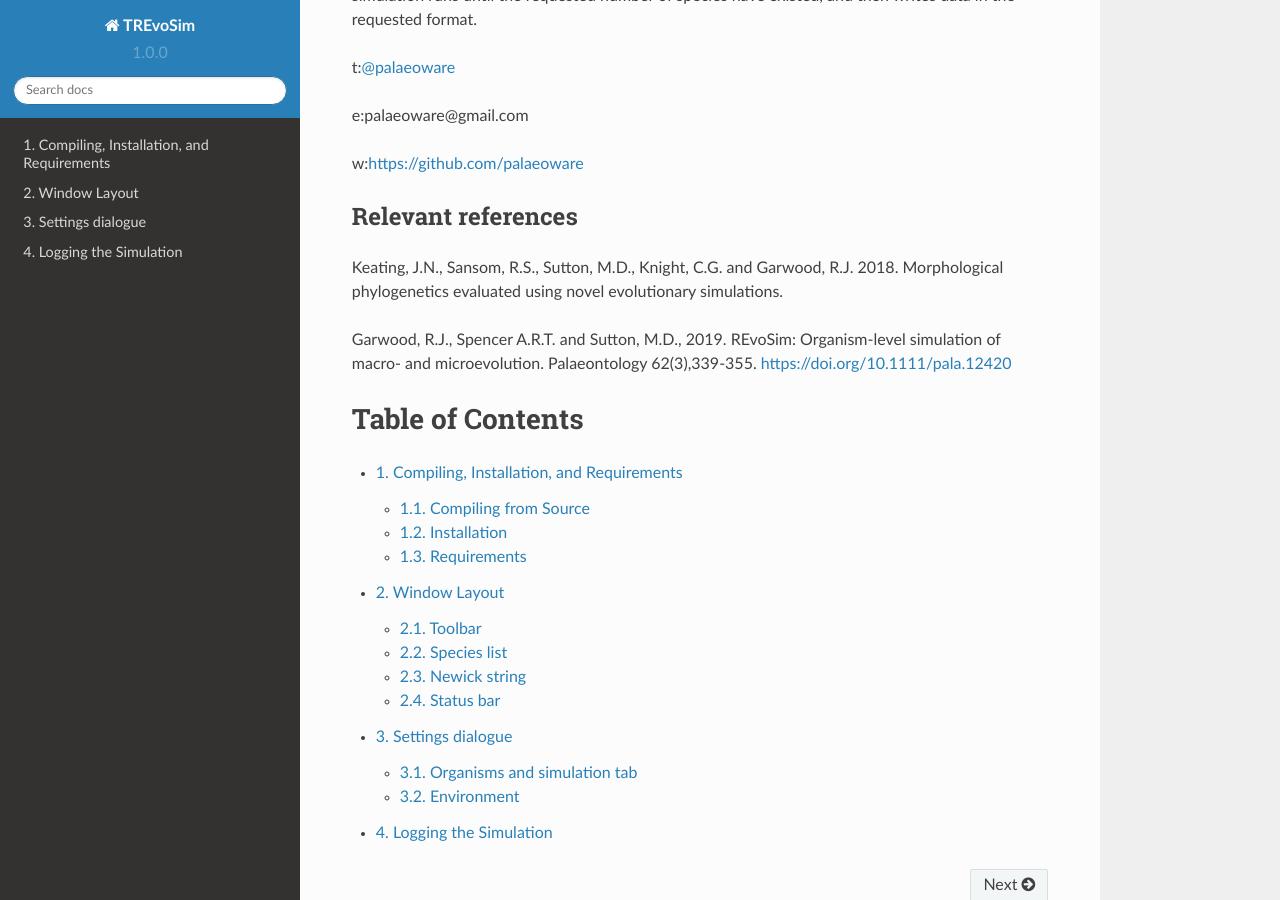
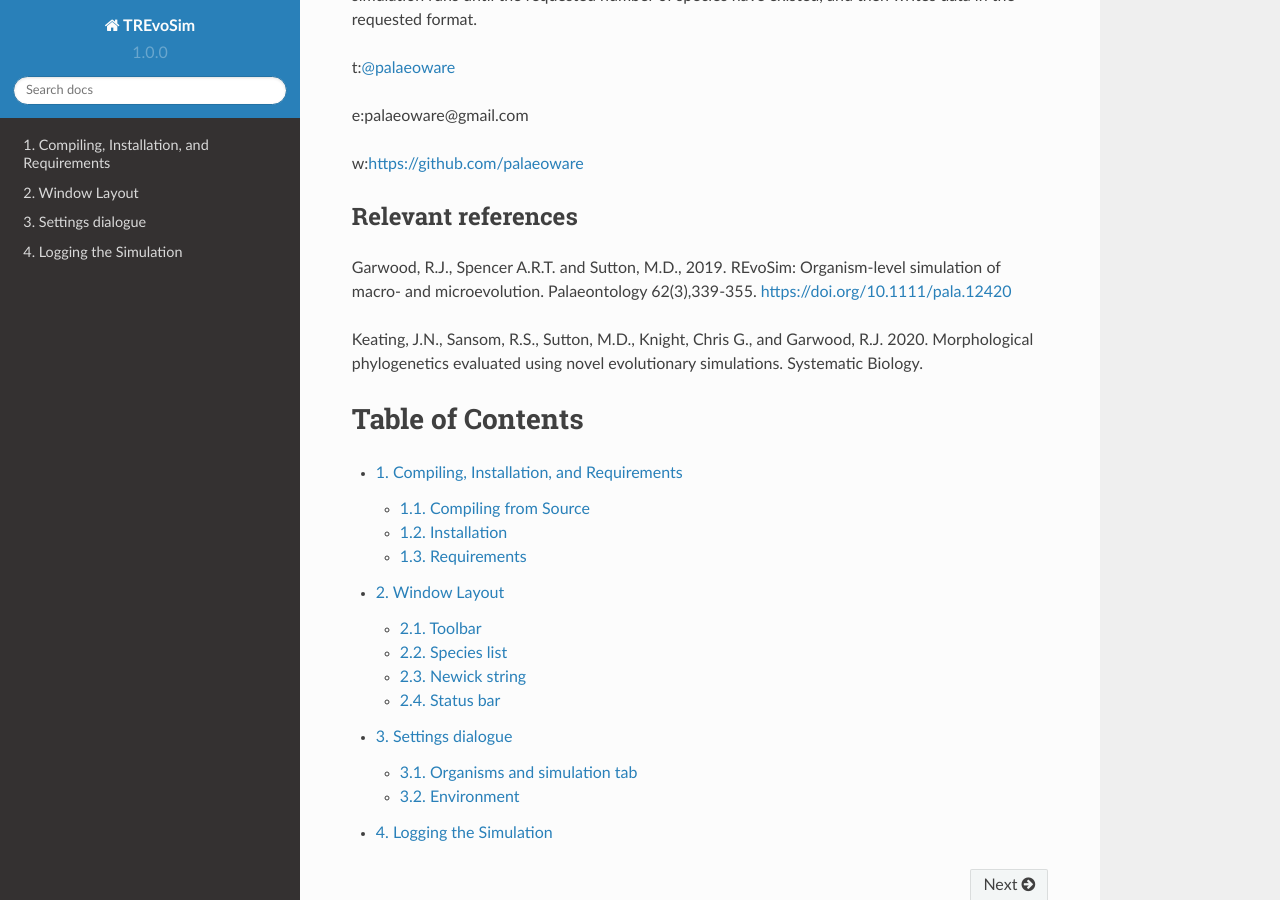
Before and after one commit to palaeoware/trevosim, a Sphinx documentation site: the page built from docs/index.rst, in a window 1280 px wide and 900 px high, scrolled down 1204 px. Built offline with Sphinx 7.4.7 and the Read the Docs theme 2.0.0, drawn with Linux system fonts in a browser that asks for light colours.

Commit message:
Update to refs in docs

```diff
--- a/docs/index.rst
+++ b/docs/index.rst
@@ -22,9 +22,9 @@
 Relevant references
 -------------------
 
-Keating, J.N., Sansom, R.S., Sutton, M.D., Knight, C.G. and Garwood, R.J. 2018. Morphological phylogenetics evaluated using novel evolutionary simulations.
+Garwood, R.J., Spencer A.R.T. and Sutton, M.D., 2019. REvoSim: Organism-level simulation of macro- and microevolution. Palaeontology 62(3),339-355. `https://doi.org/10.1111/pala.12420 <https://doi.org/10.1111/pala.12420>`_
 
-Garwood, R.J., Spencer A.R.T. and Sutton, M.D., 2019. REvoSim: Organism-level simulation of macro- and microevolution. Palaeontology 62(3),339-355. `https://doi.org/10.1111/pala.12420 <https://doi.org/10.1111/pala.12420>`_
+Keating, J.N., Sansom, R.S., Sutton, M.D., Knight, Chris G., and Garwood, R.J. 2020. Morphological phylogenetics evaluated using novel evolutionary simulations. Systematic Biology.
 
 Table of Contents
 =================
```
Also changed, not shown: README.md (+2 -0 lines).
